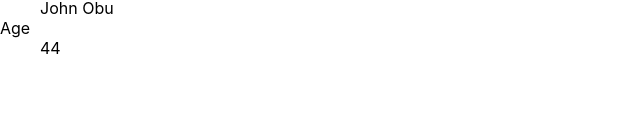
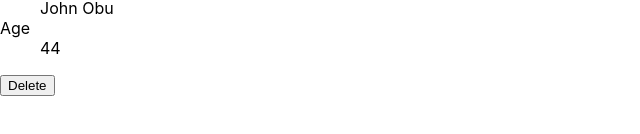
Before and after one commit to japharr/color-app, a React (Create React App) app: page / in a window 1280 px wide. Shown: the part 202-336 px from the top of the page, without its empty margins (0-640 px from the left). Built offline with nearby package versions, Linux system fonts and the light colour scheme.

Commit message:
onto redux

```diff
--- a/package.json
+++ b/package.json
@@ -5,7 +5,10 @@
   "dependencies": {
     "react": "^16.8.6",
     "react-dom": "^16.8.6",
-    "react-scripts": "3.0.1"
+    "react-redux": "^7.1.0",
+    "react-scripts": "3.0.1",
+    "redux": "^4.0.1",
+    "uuid": "^3.3.2"
   },
   "scripts": {
     "start": "react-scripts start",
--- a/src/components/App.jsx
+++ b/src/components/App.jsx
@@ -9,6 +9,7 @@ class App extends Component {
       students: [{ id: 1, name: "John Obu", age: 44 }]
     };
     this.addStudent = this.addStudent.bind(this);
+    this.deleteStudent = this.deleteStudent.bind(this);
   }
 
   addStudent(name, age) {
@@ -18,13 +19,24 @@ class App extends Component {
     });
   }
 
+  deleteStudent(id) {
+    let students = this.state.students;
+    const filtered = [...students].filter(c => c.id !== id);
+    this.setState({
+      students: filtered
+    });
+  }
+
   render() {
     return (
       <div className="app">
         <h1>Hello, World!</h1>
 
         <AddStudentForm onAddNew={this.addStudent} />
-        <StudentList students={this.state.students} />
+        <StudentList
+          students={this.state.students}
+          onDelete={this.deleteStudent}
+        />
       </div>
     );
   }
--- a/src/components/ui/Student.jsx
+++ b/src/components/ui/Student.jsx
@@ -1,11 +1,12 @@
 import React from "react";
 
-const Student = ({ name, age }) => {
+const Student = ({ name, age, onDelete = f => f }) => {
   return (
     <div>
       <dl className="dl-horizontal jh-entity-details">
         <dt>
-          <span />Name
+          <span />
+          Name
         </dt>
         <dd>
           <span>{name}</span>
@@ -17,6 +18,7 @@ const Student = ({ name, age }) => {
           <span>{age}</span>
         </dd>
       </dl>
+      <button onClick={onDelete}>Delete</button>
     </div>
   );
 };
--- a/src/components/ui/StudentList.jsx
+++ b/src/components/ui/StudentList.jsx
@@ -1,12 +1,21 @@
 import React from "react";
 import Student from "./Student";
 
-const StudentList = ({ students }) => {
+const StudentList = ({ students, onDelete = f => f }) => {
   return (
     <div>
-      {students.map(s => (
-        <Student key={s.id} name={s.name} age={s.age} />
-      ))}
+      {students.length == 0 ? (
+        <p>No students in the list: Add Students</p>
+      ) : (
+        students.map(s => (
+          <Student
+            key={s.id}
+            name={s.name}
+            age={s.age}
+            onDelete={() => onDelete(s.id)}
+          />
+        ))
+      )}
     </div>
   );
 };
```
Also changed, not shown: 1 other file (tests, documents, lock files or other folders).
